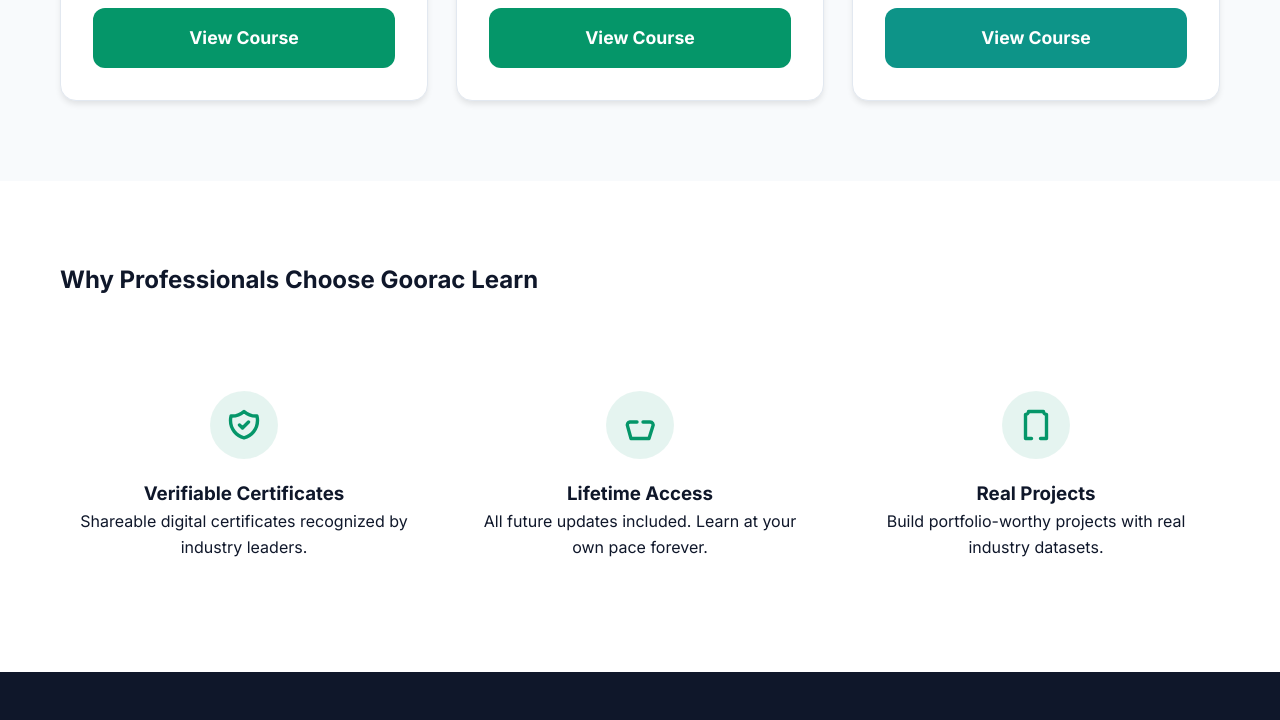
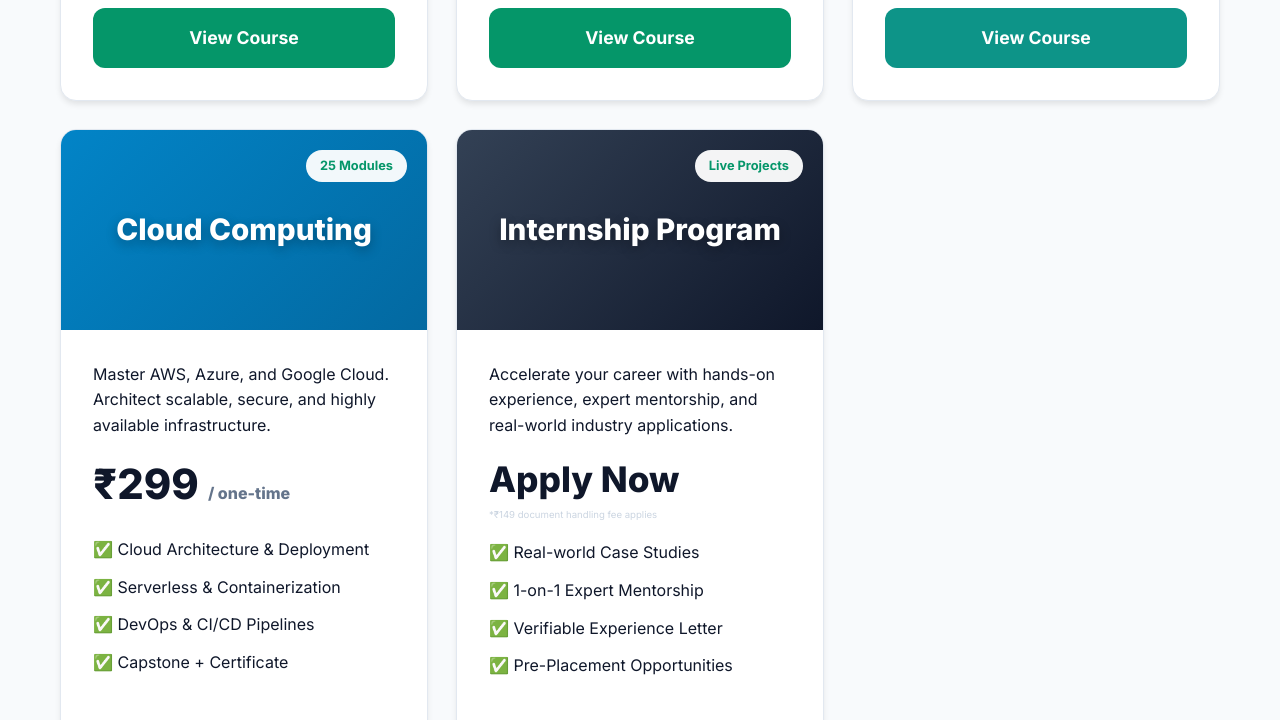
Before and after one commit to goolearn-rac/GooracLearn, a plain HTML site: page index.html in a window 1280 px wide. Shown: the part 2210-2930 px from the top of the page. Drawn offline with Linux system fonts and the light colour scheme.

Commit message:
Update index.html

```diff
--- a/index.html
+++ b/index.html
@@ -563,6 +563,43 @@
                         <a href="product-management.html" class="btn" style="background-color: #0d9488;">View Course</a>
                     </div>
                 </div>
+
+                <div class="course-card">
+                    <div class="course-header" style="background: linear-gradient(135deg, #0284c7, #0369a1);">
+                        <h3>Cloud Computing</h3>
+                        <div class="course-badge">25 Modules</div>
+                    </div>
+                    <div class="course-body">
+                        <p>Master AWS, Azure, and Google Cloud. Architect scalable, secure, and highly available infrastructure.</p>
+                        <div class="price">₹299 <span>/ one-time</span></div>
+                        <ul class="features-list">
+                            <li>✅ Cloud Architecture & Deployment</li>
+                            <li>✅ Serverless & Containerization</li>
+                            <li>✅ DevOps & CI/CD Pipelines</li>
+                            <li>✅ Capstone + Certificate</li>
+                        </ul>
+                        <a href="cloud-computing.html" class="btn" style="background-color: #0284c7;">View Course</a>
+                    </div>
+                </div>
+
+                <div class="course-card">
+                    <div class="course-header" style="background: linear-gradient(135deg, #334155, #0f172a);">
+                        <h3>Internship Program</h3>
+                        <div class="course-badge">Live Projects</div>
+                    </div>
+                    <div class="course-body">
+                        <p>Accelerate your career with hands-on experience, expert mentorship, and real-world industry applications.</p>
+                        <div class="price" style="font-size: 2.2rem; margin-bottom: 2px;">Apply Now</div>
+                        <div style="font-size: 0.6rem; color: #cbd5e1; margin-bottom: 20px; line-height: 1.2;">*₹149 document handling fee applies</div>
+                        <ul class="features-list">
+                            <li>✅ Real-world Case Studies</li>
+                            <li>✅ 1-on-1 Expert Mentorship</li>
+                            <li>✅ Verifiable Experience Letter</li>
+                            <li>✅ Pre-Placement Opportunities</li>
+                        </ul>
+                        <a href="internship.html" class="btn" style="background-color: #1e293b;">View Details</a>
+                    </div>
+                </div>
             </div>
         </div>
     </section>
@@ -610,7 +647,9 @@
                     <a href="hr-management.html" style="color: #cbd5e1; text-decoration: none; display: block; margin-bottom: 8px;">HR Management</a>
                     <a href="digital-marketing.html" style="color: #cbd5e1; text-decoration: none; display: block; margin-bottom: 8px;">Digital Marketing</a>
                     <a href="cybersecurity.html" style="color: #cbd5e1; text-decoration: none; display: block; margin-bottom: 8px;">Cyber Security</a>
-                    <a href="product-management.html" style="color: #cbd5e1; text-decoration: none; display: block;">Product Management</a>
+                    <a href="product-management.html" style="color: #cbd5e1; text-decoration: none; display: block; margin-bottom: 8px;">Product Management</a>
+                    <a href="cloud-computing.html" style="color: #cbd5e1; text-decoration: none; display: block; margin-bottom: 8px;">Cloud Computing</a>
+                    <a href="internship.html" style="color: #cbd5e1; text-decoration: none; display: block;">Internship Program</a>
                 </div>
                 <div>
                     <strong style="color: white;">Company</strong><br><br>
```
